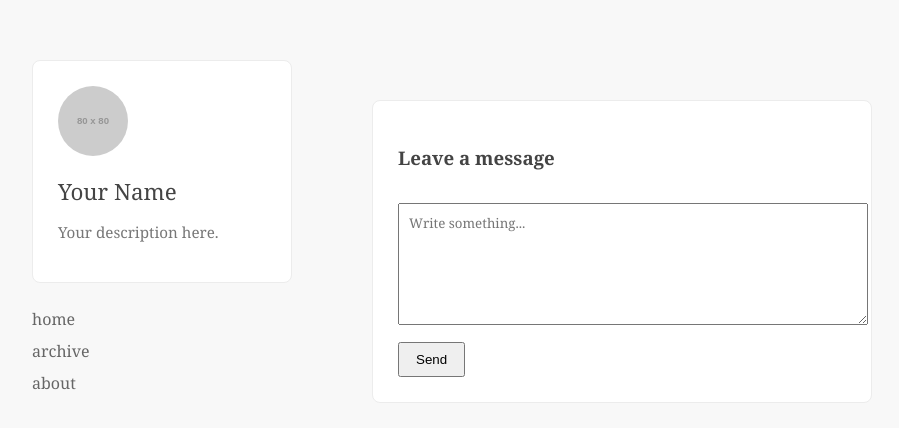
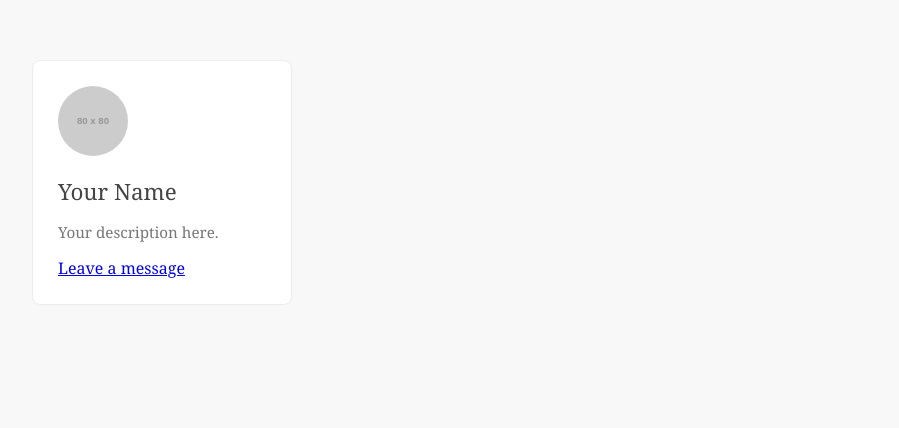
Before and after one commit to triedourluck/inthedarkigrew, a plain HTML site: page index.html in a window 1280 px wide. Shown: the whole page, without its empty margins (108-1007 px from the left). Drawn offline with Linux system fonts and the light colour scheme; no server answers; placeholder pictures from the web are drawn by us.

Commit message:
Update index.html

```diff
--- a/index.html
+++ b/index.html
@@ -13,27 +13,18 @@
   <aside class="sidebar">
     <div class="profile-card">
       <img src="https://via.placeholder.com/80" class="avatar">
+
       <h2 id="profileName">Your Name</h2>
       <p id="profileBio">Your description here.</p>
+
+      <a href="https://secreto.site" target="_blank" class="message-link">
+        Leave a message
+      </a>
     </div>
-
-    <nav>
-      <a href="#">home</a>
-      <a href="#">archive</a>
-      <a href="#">about</a>
-    </nav>
   </aside>
 
   <main class="feed">
     <div id="posts"></div>
-
-    <section class="anonymous-box">
-      <h3>Leave a message</h3>
-      <textarea id="anonMessage" placeholder="Write something..."></textarea>
-      <button onclick="sendMessage()">Send</button>
-    </section>
-
-    <section id="messages"></section>
   </main>
 
 </div>
```
